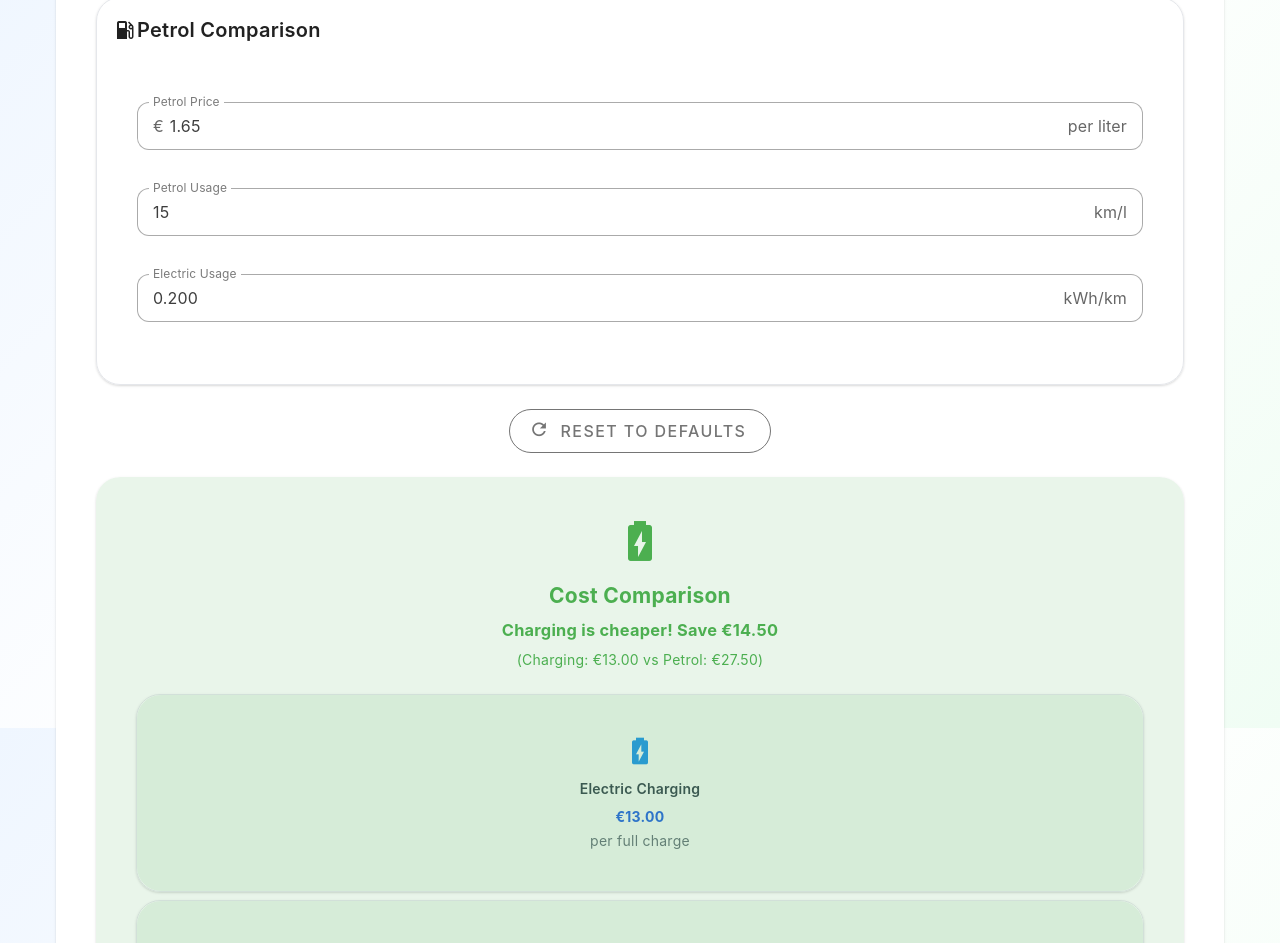
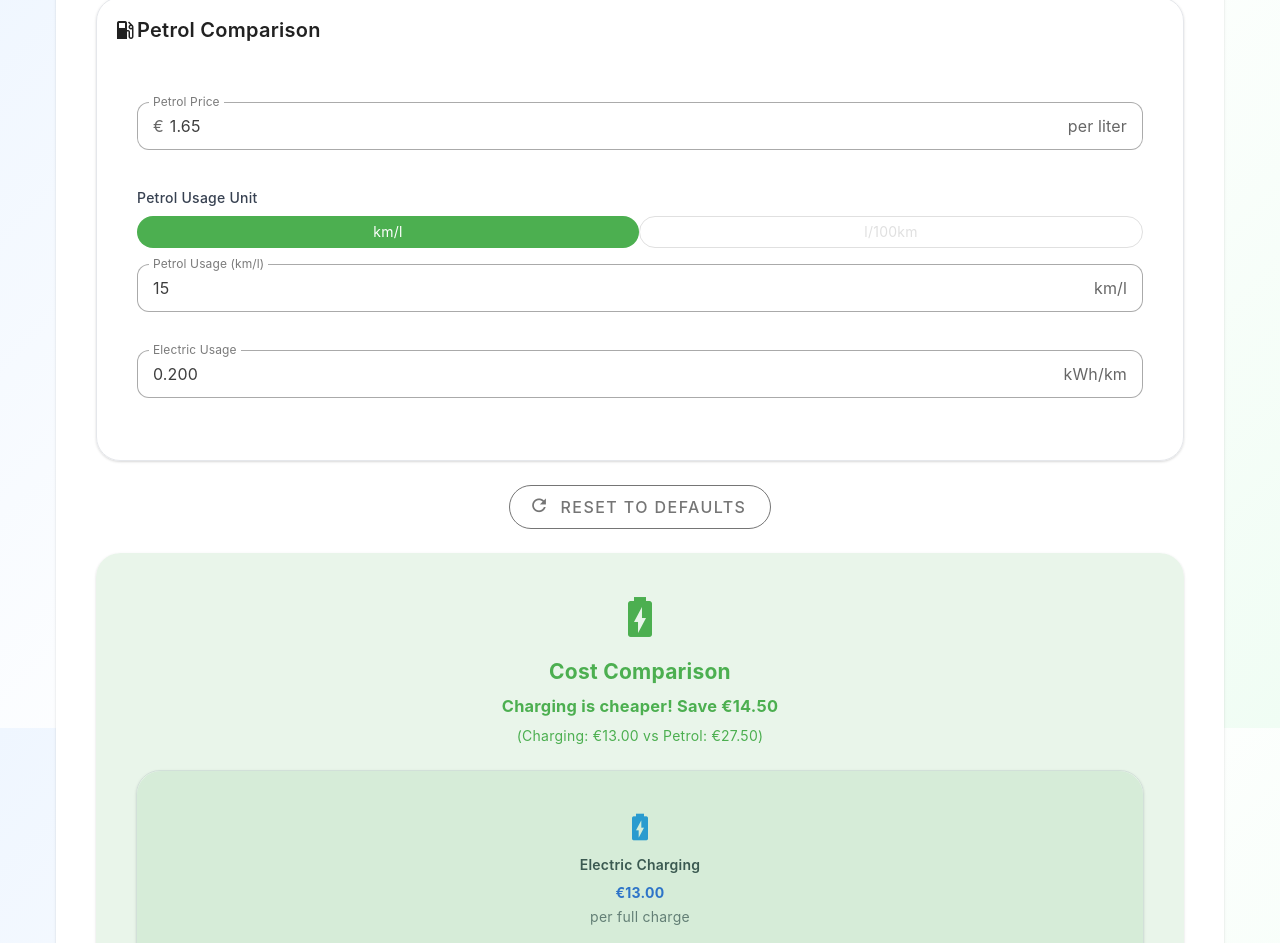
Before and after one commit to bram2202/charge-calculator, a Vue app: page / in a window 1280 px wide. Shown: the part 872-1815 px from the top of the page. Built offline with nearby package versions, Linux system fonts and the light colour scheme.

Commit message:
feat: :sparkles: Add option to choose between km/l and l/100km

```diff
--- a/src/App.vue
+++ b/src/App.vue
@@ -20,6 +20,7 @@ const {
   petrolPrice,
   petrolUsage,
   kwhUsage,
+  useLitersPer100km,
   resetToDefaults,
   getCurrentConfig
 } = useChargeCalculatorConfig()
@@ -129,7 +130,7 @@ const handleReset = () => {
                 <!-- Hybrid Mode Inputs -->
                 <div v-if="mode === 'Hybrid'" class="w-full">
                   <PetrolComparisonCard v-model:petrolPrice="petrolPrice" v-model:petrolUsage="petrolUsage"
-                    v-model:kwhUsage="kwhUsage" />
+                    v-model:kwhUsage="kwhUsage" v-model:useLitersPer100km="useLitersPer100km" />
                 </div>
 
                 <!-- EV Mode Info Card -->
--- a/src/components/PetrolComparisonCard.vue
+++ b/src/components/PetrolComparisonCard.vue
@@ -21,17 +21,43 @@
         density="comfortable"
       />
 
+      <!-- Petrol Usage Unit Chips -->
+      <div class="mb-4">
+        <label class="text-sm font-medium text-gray-700 mb-2 block">Petrol Usage Unit</label>
+        <div class="flex gap-2">
+          <v-chip
+            :color="!useLitersPer100km ? 'green' : 'grey-lighten-2'"
+            :variant="!useLitersPer100km ? 'flat' : 'outlined'"
+            @click="$emit('update:useLitersPer100km', false)"
+            clickable
+            class="flex-1 justify-center"
+          >
+            km/l
+          </v-chip>
+          <v-chip
+            :color="useLitersPer100km ? 'green' : 'grey-lighten-2'"
+            :variant="useLitersPer100km ? 'flat' : 'outlined'"
+            @click="$emit('update:useLitersPer100km', true)"
+            clickable
+            class="flex-1 justify-center"
+          >
+            l/100km
+          </v-chip>
+        </div>
+      </div>
+
       <v-text-field
-        :model-value="petrolUsage"
-        @update:model-value="$emit('update:petrolUsage', parseFloat($event) || 0)"
-        label="Petrol Usage"
-        suffix="km/l"
+        :model-value="displayPetrolUsage"
+        @update:model-value="handlePetrolUsageChange"
+        :label="useLitersPer100km ? 'Petrol Usage (l/100km)' : 'Petrol Usage (km/l)'"
+        :suffix="useLitersPer100km ? 'l/100km' : 'km/l'"
         type="number"
-        step="0.1"
+        step="any"
         variant="outlined"
         color="green"
         class="text-field-mobile"
         density="comfortable"
+        @blur="handleBlur"
       />
 
       <v-text-field
@@ -51,7 +77,9 @@
 </template>
 
 <script setup>
-defineProps({
+import { computed, ref, watch } from 'vue'
+
+const props = defineProps({
   petrolPrice: {
     type: Number,
     required: true
@@ -63,14 +91,92 @@ defineProps({
   kwhUsage: {
     type: Number,
     required: true
+  },
+  useLitersPer100km: {
+    type: Boolean,
+    default: false
   }
 })
 
-defineEmits([
+const emit = defineEmits([
   'update:petrolPrice',
   'update:petrolUsage',
-  'update:kwhUsage'
+  'update:kwhUsage',
+  'update:useLitersPer100km'
 ])
+
+// Track if user is currently editing
+const isEditing = ref(false)
+const inputValue = ref('')
+
+// Convert between km/l and l/100km
+const convertKmPerLiterToLitersPer100km = (kmPerL) => {
+  if (kmPerL === 0) return 0
+  return 100 / kmPerL
+}
+
+const convertLitersPer100kmToKmPerLiter = (litersPer100km) => {
+  if (litersPer100km === 0) return 0
+  return 100 / litersPer100km
+}
+
+// Display the petrol usage in the selected unit
+const displayPetrolUsage = computed(() => {
+  // If user is actively editing, show the raw input value
+  if (isEditing.value && inputValue.value !== '') {
+    return inputValue.value
+  }
+
+  if (props.useLitersPer100km) {
+    const converted = convertKmPerLiterToLitersPer100km(props.petrolUsage)
+    return converted % 1 === 0 ? converted.toString() : converted.toFixed(1)
+  }
+  return props.petrolUsage % 1 === 0 ? props.petrolUsage.toString() : props.petrolUsage.toFixed(1)
+})
+
+// Watch for unit changes and update display
+watch(() => props.useLitersPer100km, () => {
+  isEditing.value = false
+  inputValue.value = ''
+})
+
+// Handle petrol usage input
+const handlePetrolUsageChange = (value) => {
+  isEditing.value = true
+  inputValue.value = value
+
+  // Handle empty input
+  if (value === '' || value === null || value === undefined) {
+    return
+  }
+
+  const numValue = parseFloat(value)
+
+  // Handle NaN case - don't update the prop
+  if (isNaN(numValue)) {
+    return
+  }
+
+  if (props.useLitersPer100km) {
+    // Convert from l/100km to km/l
+    const kmPerL = convertLitersPer100kmToKmPerLiter(numValue)
+    emit('update:petrolUsage', kmPerL)
+  } else {
+    // Already in km/l
+    emit('update:petrolUsage', numValue)
+  }
+}
+
+// Handle when user finishes editing
+const handleBlur = () => {
+  isEditing.value = false
+  inputValue.value = ''
+
+  // Ensure we have a valid value
+  if (props.petrolUsage === 0) {
+    emit('update:petrolUsage', 0)
+  }
+}
 </script>
 
 <style scoped>
--- a/src/composables/useChargeCalculatorConfig.ts
+++ b/src/composables/useChargeCalculatorConfig.ts
@@ -21,6 +21,7 @@ interface StoredSettings {
   petrolPrice?: number
   petrolUsage?: number
   kwhUsage?: number
+  useLitersPer100km?: boolean
 }
 
 const saveToLocalStorage = (data: StoredSettings): void => {
@@ -70,6 +71,7 @@ export interface ChargeCalculatorComposable {
   petrolPrice: Ref<number>
   petrolUsage: Ref<number>
   kwhUsage: Ref<number>
+  useLitersPer100km: Ref<boolean>
 
   // Utility functions
   resetToDefaults: () => void
@@ -107,6 +109,7 @@ export const useChargeCalculatorConfig = (): ChargeCalculatorComposable => {
   const petrolPrice = ref(getInitialValue('petrolPrice', config.petrolPrice, 'number'))
   const petrolUsage = ref(getInitialValue('petrolUsage', config.petrolUsage, 'number'))
   const kwhUsage = ref(getInitialValue('kwhUsage', config.kwhUsage, 'number'))
+  const useLitersPer100km = ref(getInitialValue('useLitersPer100km', false, 'boolean'))
 
   // Watch for changes and save to localStorage
   const saveCurrentSettings = (): void => {
@@ -120,12 +123,13 @@ export const useChargeCalculatorConfig = (): ChargeCalculatorComposable => {
       petrolPrice: petrolPrice.value,
       petrolUsage: petrolUsage.value,
       kwhUsage: kwhUsage.value,
+      useLitersPer100km: useLitersPer100km.value,
     }
     saveToLocalStorage(currentSettings)
   }
 
   // Set up watchers for all reactive values
-  watch([mode, batteryCapacity, pricePerKWh, feeType, startingFee, transactionFeePercent, petrolPrice, petrolUsage, kwhUsage], () => {
+  watch([mode, batteryCapacity, pricePerKWh, feeType, startingFee, transactionFeePercent, petrolPrice, petrolUsage, kwhUsage, useLitersPer100km], () => {
     saveCurrentSettings()
   }, { deep: true })
 
@@ -140,6 +144,7 @@ export const useChargeCalculatorConfig = (): ChargeCalculatorComposable => {
     petrolPrice.value = config.petrolPrice
     petrolUsage.value = config.petrolUsage
     kwhUsage.value = config.kwhUsage
+    useLitersPer100km.value = false
 
     // Clear localStorage when resetting
     localStorage.removeItem(STORAGE_KEY)
@@ -174,6 +179,7 @@ export const useChargeCalculatorConfig = (): ChargeCalculatorComposable => {
     petrolPrice,
     petrolUsage,
     kwhUsage,
+    useLitersPer100km,
 
     // Utility functions
     resetToDefaults,
```
